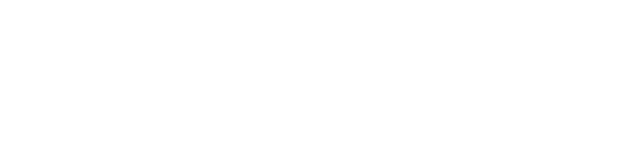
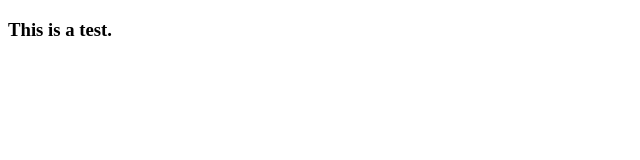
Before and after one commit to ScottD7/Portfolio.v2, a plain HTML site: page index.html in a window 1280 px wide. Shown: the whole page, without its empty margins (0-640 px from the left). Drawn offline with Linux system fonts and the light colour scheme.

Commit message:
Test Commit
This is a test commit for public page.

```diff
--- a/index.html
+++ b/index.html
@@ -7,5 +7,7 @@
 </head>
 <body>
 
+	<h3>This is a test.</h3>
+
 </body>
 </html>
```
